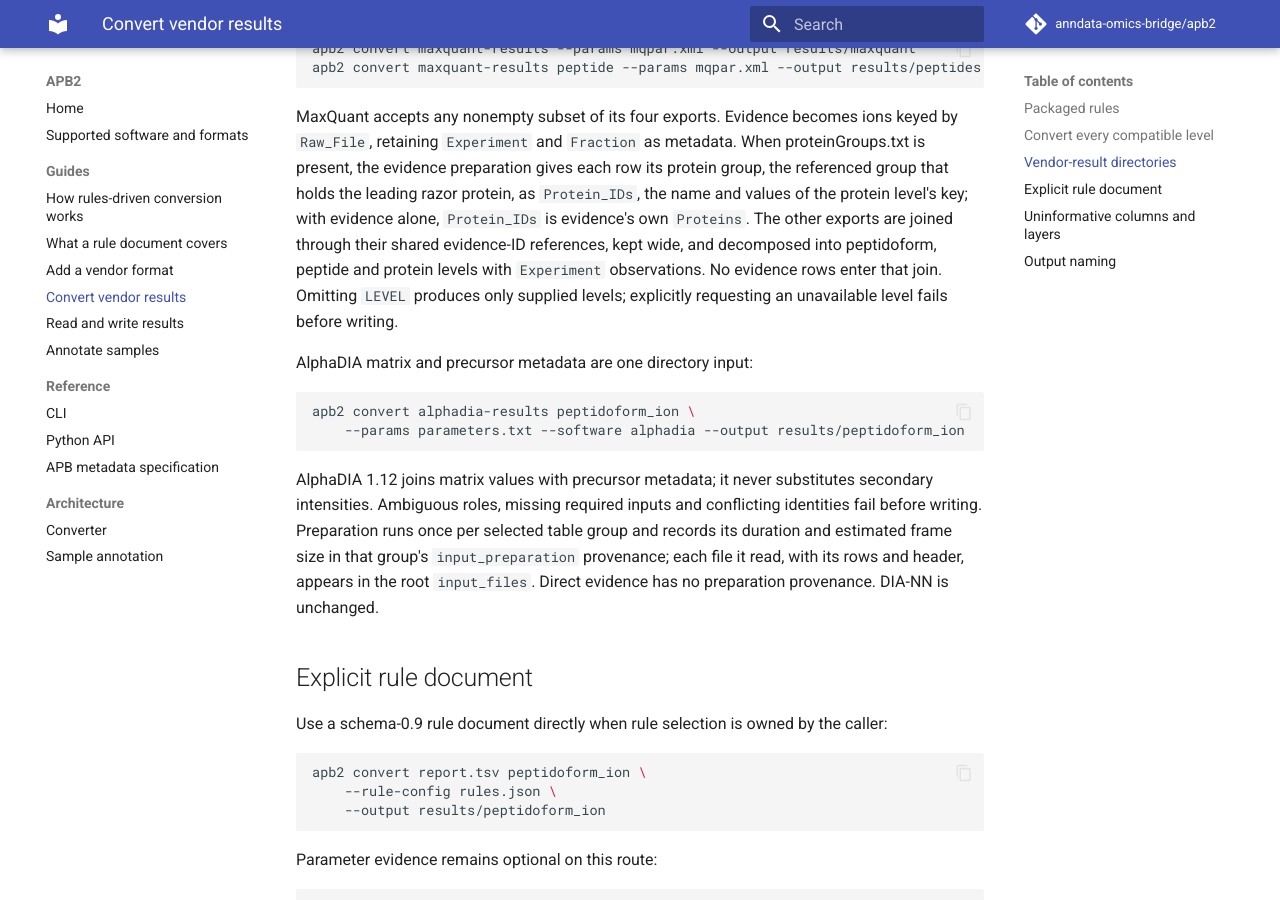
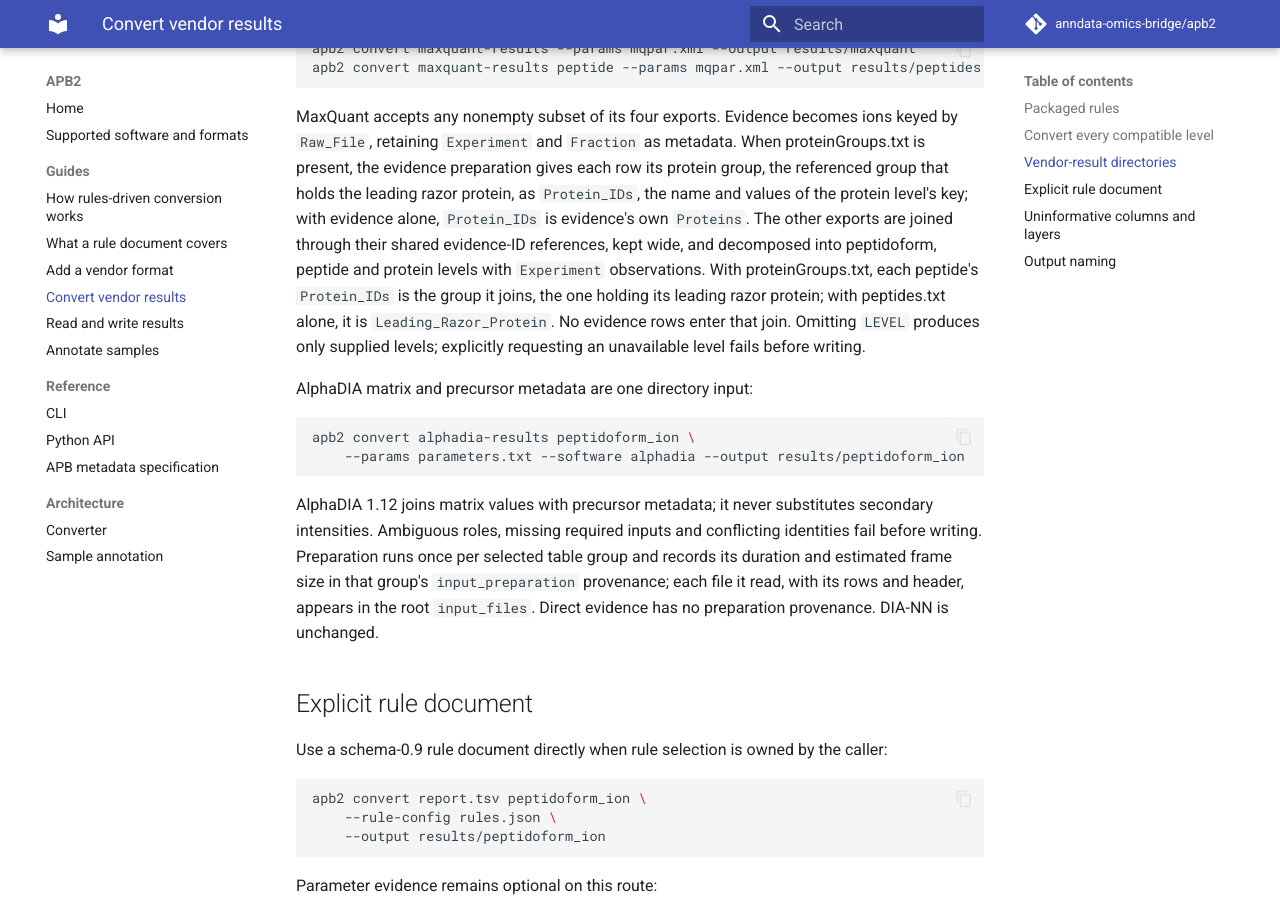
Before and after one commit to anndata-omics-bridge/apb2, an MkDocs documentation site: the page built from docs/conversion.md, in a window 1280 px wide and 900 px high, scrolled down 2066 px. Built offline with MkDocs 1.6.1 and Material for MkDocs 9.7.7, drawn with Linux system fonts in a browser that asks for light colours; comment, search, counter and statistics services are not loaded.

Commit message:
MaxQuant peptides carry their protein group
With proteinGroups.txt, the peptide level's protein_assignment is the new Protein_IDs: the Protein IDs of the group the peptide joins, which holds its leading razor protein, as ions already do. With peptides.txt alone it is Leading_Razor_Protein. In the MaxQuant 2.8.1.0 entrapment fixture all 43,807 peptides join exactly one such group.

````diff
--- a/docs/conversion.md
+++ b/docs/conversion.md
@@ -71,7 +71,7 @@ apb2 convert maxquant-results --params mqpar.xml --output results/maxquant
 apb2 convert maxquant-results peptide --params mqpar.xml --output results/peptides
 ```
 
-MaxQuant accepts any nonempty subset of its four exports. Evidence becomes ions keyed by `Raw_File`, retaining `Experiment` and `Fraction` as metadata. When proteinGroups.txt is present, the evidence preparation gives each row its protein group, the referenced group that holds the leading razor protein, as `Protein_IDs`, the name and values of the protein level's key; with evidence alone, `Protein_IDs` is evidence's own `Proteins`. The other exports are joined through their shared evidence-ID references, kept wide, and decomposed into peptidoform, peptide and protein levels with `Experiment` observations. No evidence rows enter that join. Omitting `LEVEL` produces only supplied levels; explicitly requesting an unavailable level fails before writing.
+MaxQuant accepts any nonempty subset of its four exports. Evidence becomes ions keyed by `Raw_File`, retaining `Experiment` and `Fraction` as metadata. When proteinGroups.txt is present, the evidence preparation gives each row its protein group, the referenced group that holds the leading razor protein, as `Protein_IDs`, the name and values of the protein level's key; with evidence alone, `Protein_IDs` is evidence's own `Proteins`. The other exports are joined through their shared evidence-ID references, kept wide, and decomposed into peptidoform, peptide and protein levels with `Experiment` observations. With proteinGroups.txt, each peptide's `Protein_IDs` is the group it joins, the one holding its leading razor protein; with peptides.txt alone, it is `Leading_Razor_Protein`. No evidence rows enter that join. Omitting `LEVEL` produces only supplied levels; explicitly requesting an unavailable level fails before writing.
 
 AlphaDIA matrix and precursor metadata are one directory input:
 
````
Also changed, not shown: CHANGES.md (+5 -0 lines), 1 other file.
